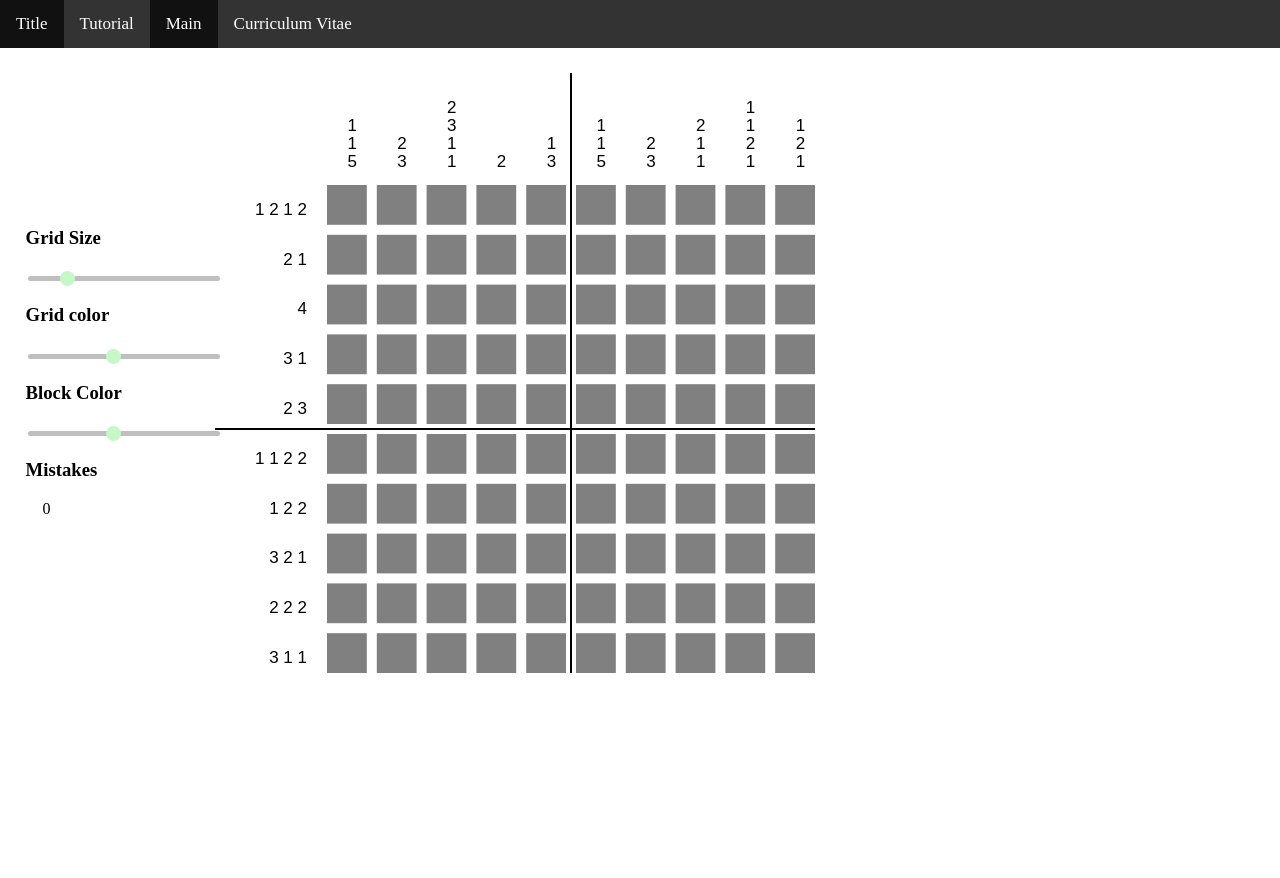
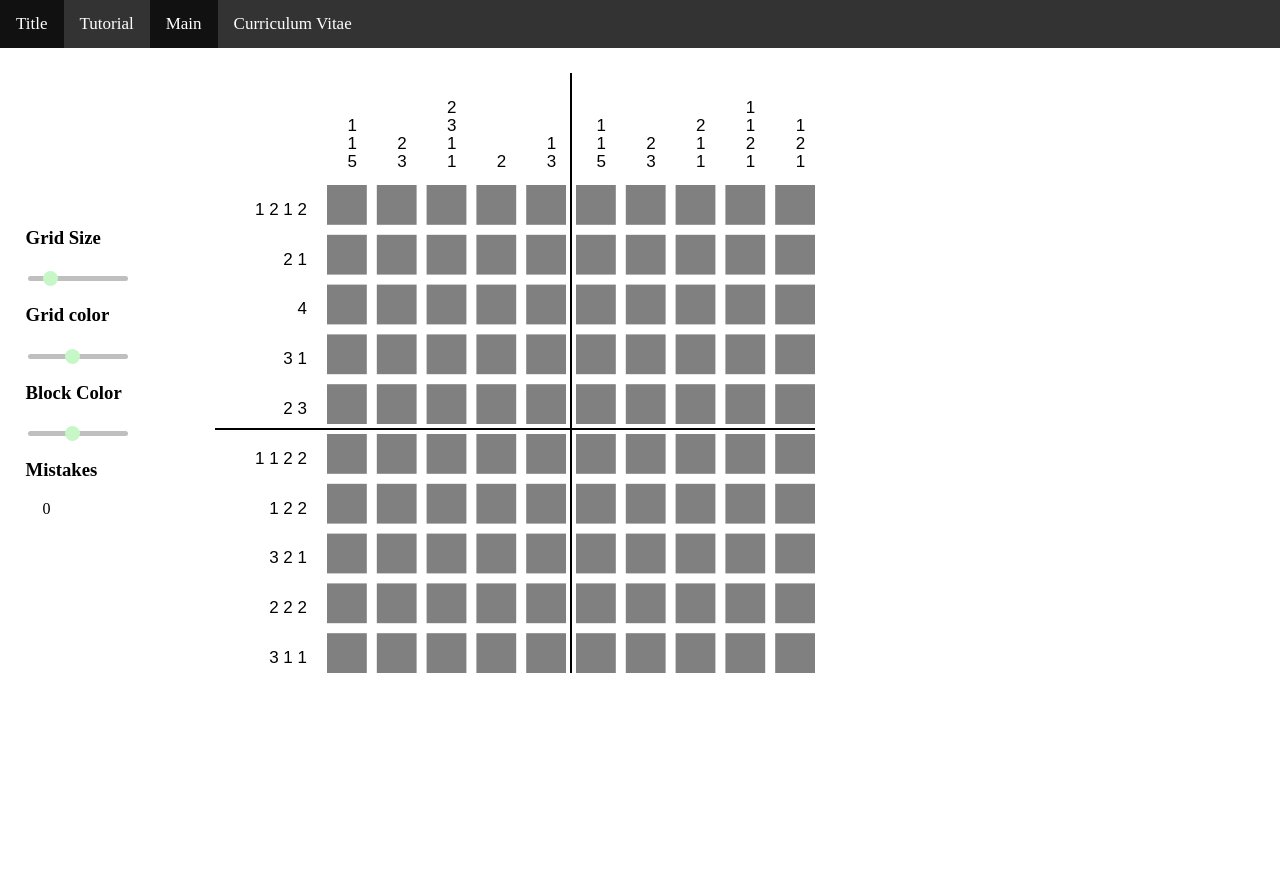
Before and after one commit to ggkfox/Picross, a PHP site: page / in a window 1280 px wide; the page is wider, and only the part inside the window is pictured. Run offline with PHP 8.4, Linux system fonts and the light colour scheme.

Commit message:
Update css/styles.css

```diff
--- a/css/styles.css
+++ b/css/styles.css
@@ -57,7 +57,7 @@ li a.active{
 }
 .slider{
 	-webkit-appearance: none;
-    width: 15%;
+    width: 100px;
     height: 5px;
     border-radius: 5px;
     background: grey;
```
